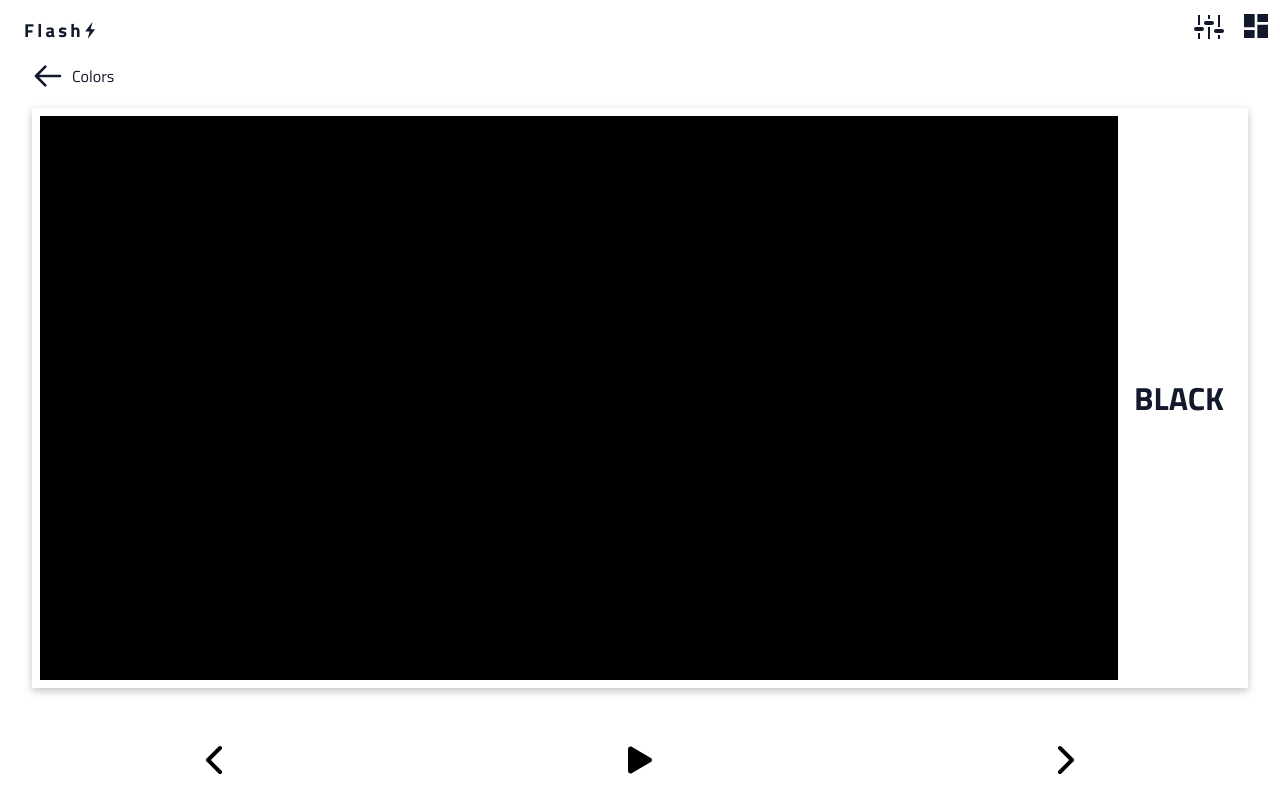
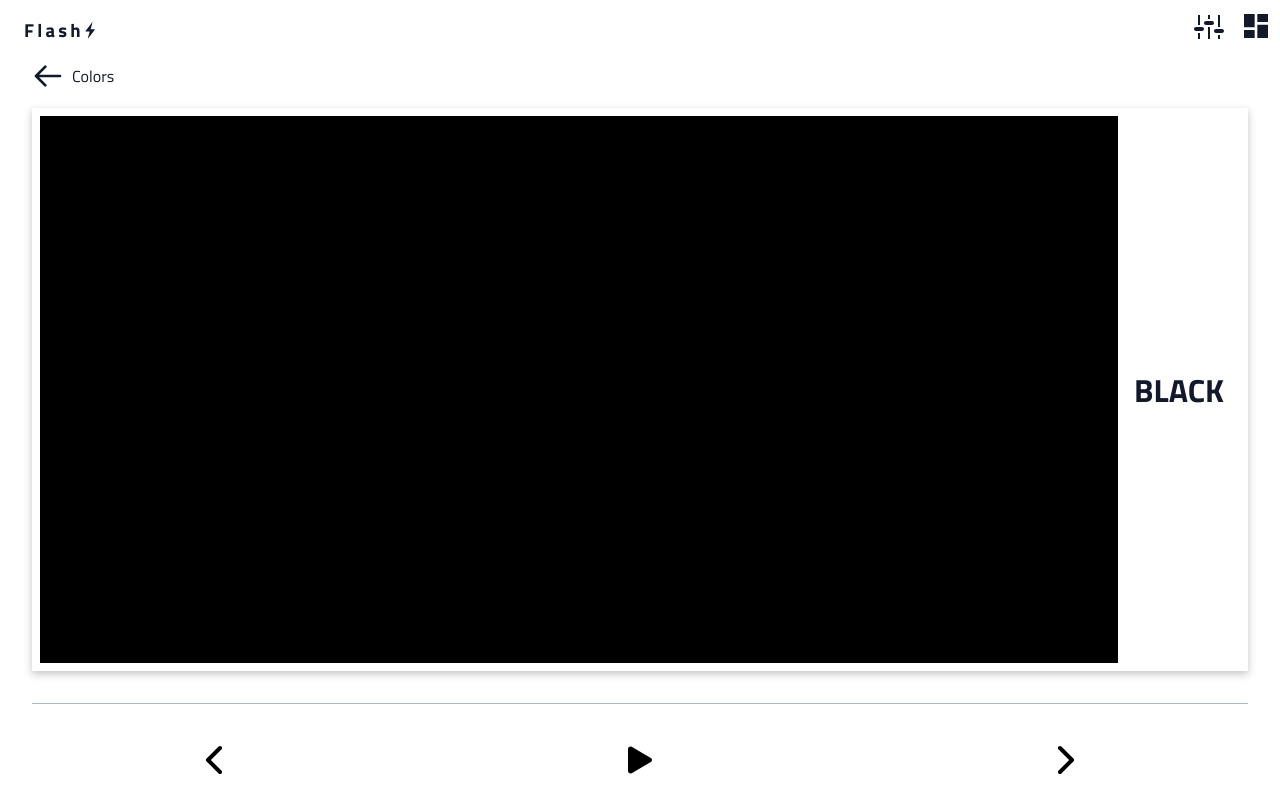
Before and after one commit to gbsimon87/flashy-react, a React (Create React App) app: page /colors in a window 1280 px wide. Built offline with nearby package versions, Linux system fonts and the light colour scheme.

Commit message:
switch theme colours in the UI

```diff
--- a/src/context.js
+++ b/src/context.js
@@ -69,8 +69,8 @@ export const themes = {
       background: themeColors.white,
     },
     callout: {
-      color: themeColors.white,
-      background: themeColors.primary1,
+      color: themeColors.primary5,
+      background: themeColors.white,
     },
     calloutLink: {
       color: themeColors.white,
@@ -78,8 +78,8 @@ export const themes = {
     },
     home: {
       benefits: {
-        color: themeColors.primary3,
-        backgroundColor: themeColors.primary2,
+        color: themeColors.primary5,
+        backgroundColor: themeColors.white,
       }
     }
   },
--- a/src/index.css
+++ b/src/index.css
@@ -287,7 +287,9 @@ article.nextSlide {
   display: flex;
   flex-wrap: wrap;
   justify-content: space-between;
-  flex: 1;
+  flex: 1 1;
+  border-top: 1px solid var(--clr-primary-2);
+  padding-top: 1rem;
 }
 
 .section__footer button {
```
